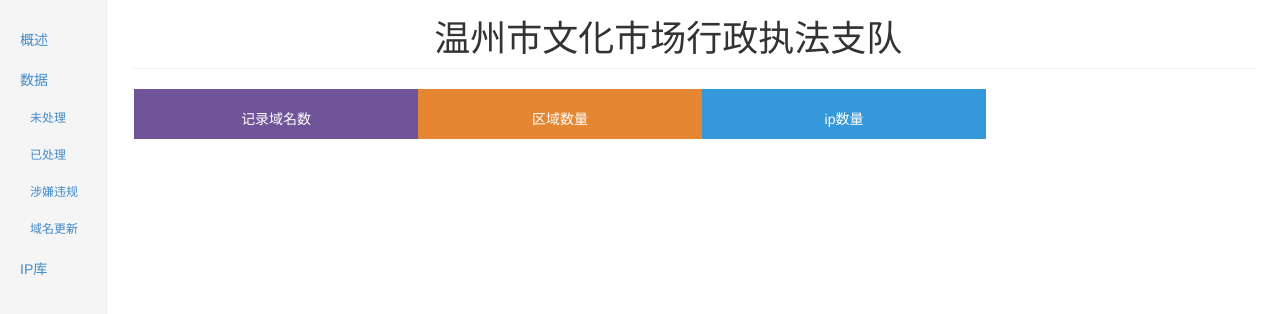
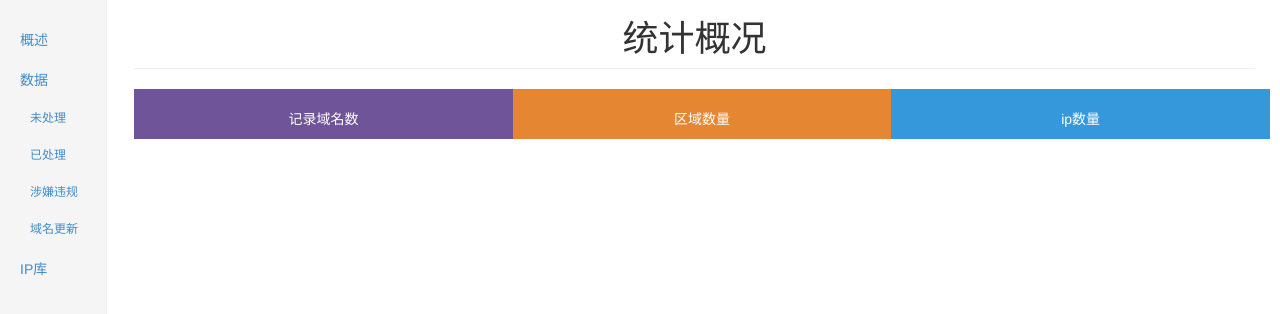
Before and after one commit to Mark-Shine/station, a Django app: template cohost/templates/cohost/home.html in a window 1280 px wide. Shown: the part 51-365 px from the top of the page. Run offline with Django 3.2, Linux system fonts and the light colour scheme; the template is opened without the code that fills it, so the values that code supplies are empty; some libraries are stand-ins or nearby versions.

Commit message:
page， 记录

```diff
--- a/cohost/templates/cohost/home.html
+++ b/cohost/templates/cohost/home.html
@@ -6,26 +6,27 @@
   .placeholder{color:#fff;padding:10px 0}
   .placeholder span{color:#fff}
   .placeholders{margin-left:0px;}
+  .page-header{padding-left:0;text-align:center;}
 </style>
 <script type="text/javascript" src="/static/jquery/ichart.1.2.min.js"></script>
 
-          <h1 class="page-header">温州市文化市场行政执法支队</h1>
+          <h1 class="page-header">统计概况</h1>
 
           <div class="row placeholders">
-            <div class="col-xs-6 col-sm-3 placeholder" style="background:#6f5499">
+            <div class="col-xs-4 placeholder" style="background:#6f5499">
               <h4>{{datas}}</h4>
               <span class="text-muted">记录域名数</span>
             </div>
-            <div class="col-xs-6 col-sm-3 placeholder" style="background:#e48632">
+            <div class="col-xs-4 placeholder" style="background:#e48632">
               <h4>{{areas}}</h4>
               <span class="text-muted">区域数量</span>
             </div>
-            <div class="col-xs-6 col-sm-3 placeholder" style="background:#3498db">
+            <div class="col-xs-4 placeholder" style="background:#3498db">
               <h4>{{ips}}</h4>
               <span class="text-muted">ip数量</span>
             </div>
             {%for o in objs %}
-            <div class="col-xs-6 col-sm-3 placeholder">
+            <div class="col-xs-6 placeholder">
               <h4>{{o.counts}}</h4>
               <span class="text-muted">{{o.cate_name}}</span>
             </div>
```
Also changed, not shown: cohost/templates/cohost/detail.html (+28 -26 lines), ip2host.py (+9 -0 lines). Lines whose indentation alone changed are shown as unchanged.
